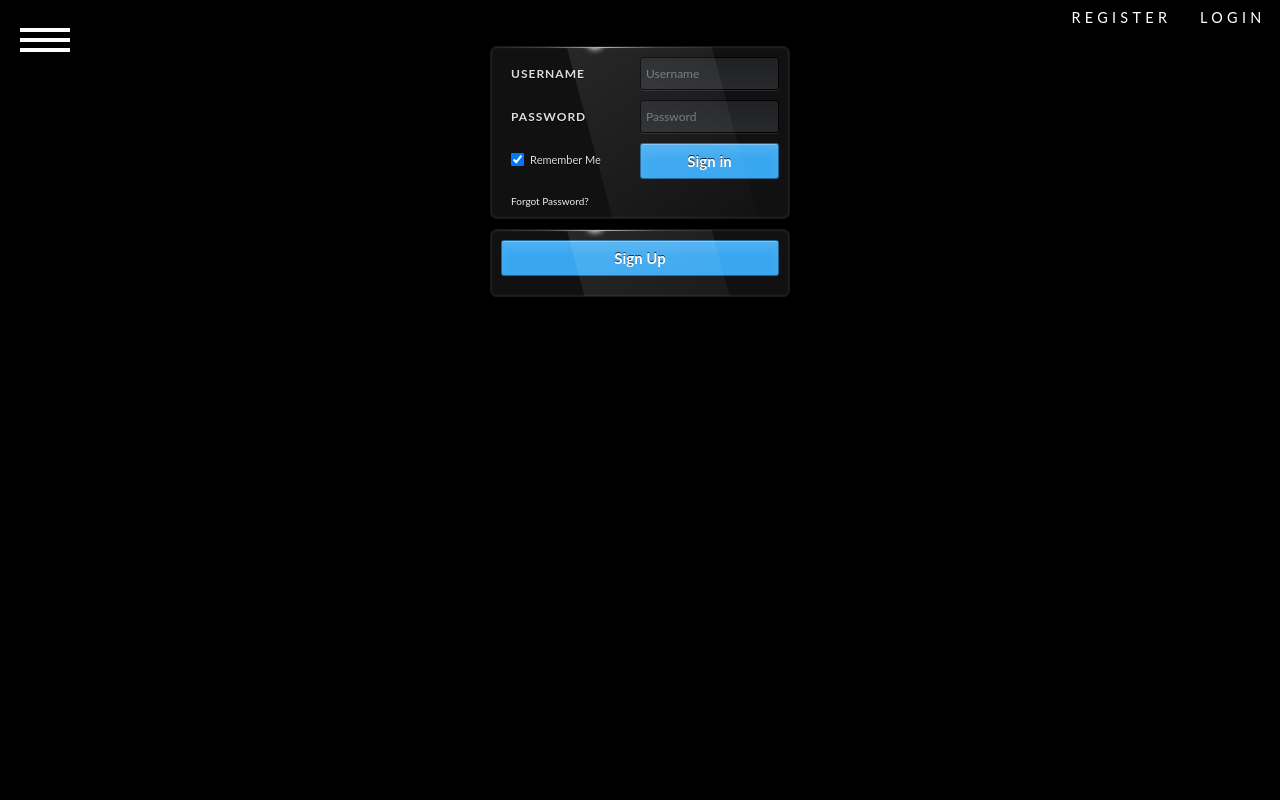
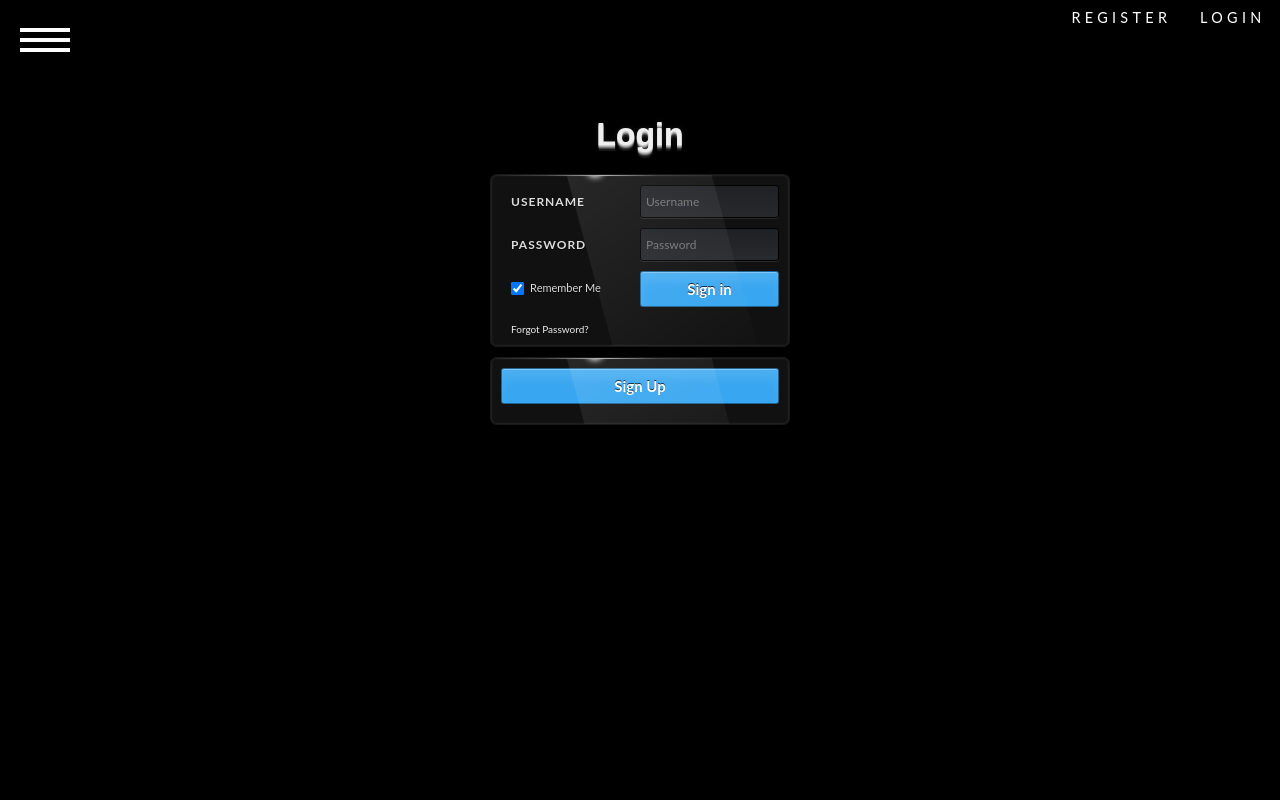
Before and after one commit to Alafazam/techvaganza2014, a CodeIgniter app: page /login in a window 1280 px wide. Run offline with CodeIgniter, Linux system fonts and the light colour scheme.

Commit message:
something

```diff
--- a/application/controllers/_notes/dwsync.xml
+++ b/application/controllers/_notes/dwsync.xml
@@ -1,8 +1,8 @@
 <?xml version="1.0" encoding="utf-8" ?>
 <dwsync>
-<file name="home.php" server="C:/xampp/htdocs/" local="130428504610000000" remote="130428504610000000" Dst="0" />
+<file name="home.php" server="C:/xampp/htdocs/" local="130434152788148240" remote="130434152780000000" Dst="0" />
 <file name="login.php" server="C:/xampp/htdocs/" local="130432827347442445" remote="130432827340000000" Dst="0" />
 <file name="register.php" server="C:/xampp/htdocs/" local="130430827848993034" remote="130430827840000000" Dst="0" />
-<file name="events.php" server="C:/xampp/htdocs/" local="130433614475338956" remote="130433614470000000" Dst="0" />
+<file name="events.php" server="C:/xampp/htdocs/" local="130434157768903123" remote="130434157760000000" Dst="0" />
 <file name="welcome.php" server="C:/xampp/htdocs/" local="130434093081813233" remote="130434093080000000" Dst="0" />
 </dwsync>
--- a/application/controllers/events.php
+++ b/application/controllers/events.php
@@ -11,12 +11,12 @@ class Events extends CI_Controller {
   function index(){
 
 	  	// print categories of all the events
-
-		print_r($this->event->getCategories());
+		$this->load->template('events_view');
 		//$this->load->template(EVENTVIEW,$data);
 
   }
 
+/*
   function creatives($eventid=0,$register=0){
 	  $name=__FUNCTION__;
 
@@ -118,6 +118,8 @@ class Events extends CI_Controller {
 		  }
 	  }
   }
+  */
 }
 
+
 ?>
--- a/application/views/_notes/dwsync.xml
+++ b/application/views/_notes/dwsync.xml
@@ -1,8 +1,8 @@
 <?xml version="1.0" encoding="utf-8" ?>
 <dwsync>
-<file name="home_view.php" server="C:/xampp/htdocs/" local="130428504255810362" remote="130428504250000000" Dst="0" />
+<file name="home_view.php" server="C:/xampp/htdocs/" local="130434155194635883" remote="130434155190000000" Dst="0" />
 <file name="index.html" server="C:/xampp/htdocs/" local="129466704000000000" remote="129466704000000000" Dst="0" />
-<file name="login_view.php" server="C:/xampp/htdocs/" local="130432526020001117" remote="130432526020000000" Dst="0" />
+<file name="login_view.php" server="C:/xampp/htdocs/" local="130434155008605243" remote="130434155000000000" Dst="0" />
 <file name="register_view.php" server="C:/xampp/htdocs/" local="130430829440334054" remote="130430829440000000" Dst="0" />
 <file name="password_reset.php" server="C:/xampp/htdocs/" local="130432555077653120" remote="130432555070000000" Dst="0" />
 <file name="pwd_reset.php" server="C:/xampp/htdocs/" local="130432558460316597" remote="130432558460000000" Dst="0" />
@@ -10,4 +10,6 @@
 <file name="email_verification.php" server="C:/xampp/htdocs/" local="130427569564799749" remote="130427569560000000" Dst="0" />
 <file name="event_view.php" server="C:/xampp/htdocs/" local="130431739870000000" remote="130431739870000000" Dst="0" />
 <file name="welcome_view.php" server="C:/xampp/htdocs/" local="130434096435195035" remote="130434096430000000" Dst="0" />
+<file name="profile_view.php" server="C:/xampp/htdocs/" local="130434137027896805" remote="130434137020000000" Dst="0" />
+<file name="events_view.php" server="C:/xampp/htdocs/" local="130434157161898404" remote="130434157160000000" Dst="0" />
 </dwsync>
--- /dev/null
+++ b/application/views/events_view.php
@@ -0,0 +1,2 @@
+						<div class='content'>
+                        </div>
--- a/application/views/home_view.php
+++ b/application/views/home_view.php
@@ -1,3 +1,3 @@
         <h1>Home</h1>
             <h2>Welcome <?=($first_name)?>!</h2>
-            <a href="home/logout">Logout</a>
+            <a href="/home/logout">Logout</a>
--- a/application/views/login_view.php
+++ b/application/views/login_view.php
@@ -1,6 +1,7 @@
                         <div id='login'>
+                        	<h1 class="center">Login</h1>
 <?php echo validation_errors("<div class='error glass center'>",'</div>')?>
-                            <form class="glass" action="<?=base_url()?>login/verify" method="post" accept-charset="utf-8">
+                            <form class="glass" action="/login/verify" method="post" accept-charset="utf-8">
                                 <p class="clearfix">
                                     <label for="username">Username</label>
                                     <input type="text" name="username" id="username" placeholder="Username">
@@ -17,14 +18,14 @@
                                     <input type="submit" name="submit" value="Sign in">
                                 </p>
                                 <p class="clearfix">
-                                    <a href="<?=base_url()?>login/password" class="forgot">
+                                    <a href="/login/password" class="forgot">
                                         Forgot Password?
                                     </a>
                                 </p>
                             </form>
                             <div class="glass">
                                 <p class="clearfix">
-                                    <a href="<?=base_url()?>register">
+                                    <a href="/register">
                                         <input type="submit" name="submit" value="Sign Up">
                                     </a>
                                 </p>
--- a/application/views/templates/_notes/dwsync.xml
+++ b/application/views/templates/_notes/dwsync.xml
@@ -1,5 +1,5 @@
 <?xml version="1.0" encoding="utf-8" ?>
 <dwsync>
-<file name="footer.php" server="C:/xampp/htdocs/" local="130434106928305207" remote="130434106920000000" Dst="0" />
-<file name="header.php" server="C:/xampp/htdocs/" local="130434104389369988" remote="130434104380000000" Dst="0" />
+<file name="footer.php" server="C:/xampp/htdocs/" local="130434155470341653" remote="130434155470000000" Dst="0" />
+<file name="header.php" server="C:/xampp/htdocs/" local="130434155047637475" remote="130434155040000000" Dst="0" />
 </dwsync>
--- a/application/views/templates/footer.php
+++ b/application/views/templates/footer.php
@@ -23,8 +23,8 @@
 
 
 
-    <script src="<?=base_url()?>js/classie.js"></script>
-	<script src="<?=base_url()?>js/mlpushmenu.js"></script>
+    <script src="/js/classie.js"></script>
+	<script src="/js/mlpushmenu.js"></script>
     <script>
        var mlPushMenu =  new mlPushMenu( document.getElementById( 'mp-menu' ), document.getElementById( 'trigger' ) );
         //(function() {
@@ -56,7 +56,7 @@
 
 
     </script>
-        <script src="<?=base_url()?>js/star.js"></script>
+        <script src="/js/star.js"></script>
 
 	</body>
 </html>
--- a/application/views/templates/header.php
+++ b/application/views/templates/header.php
@@ -3,14 +3,14 @@
     <head>
         <title>Login</title>
         <meta name="viewport" content="width=device-width, initial-scale=1.0">
-        <script src="<?=base_url()?>js/snap.svg-min.js"></script>
-		<script src="<?=base_url()?>js/modernizr.custom.js"></script>
-		<script src="<?=base_url()?>js/svgLoader.js"></script>
-        <link rel="stylesheet" type="text/css" href="<?=base_url()?>css/normalize.css" />
-		<link rel="stylesheet" type="text/css" href="<?=base_url()?>css/component.css" />
-		<link rel="stylesheet" type="text/css" href="<?=base_url()?>css/icons.css" />
-		<link rel="stylesheet" type="text/css" href="<?=base_url()?>css/login_form.css" />
-		<link rel="stylesheet" type="text/css" href="<?=base_url()?>css/main.css" />
+        <script src="/js/snap.svg-min.js"></script>
+		<script src="/js/modernizr.custom.js"></script>
+		<script src="/js/svgLoader.js"></script>
+        <link rel="stylesheet" type="text/css" href="/css/normalize.css" />
+		<link rel="stylesheet" type="text/css" href="/css/component.css" />
+		<link rel="stylesheet" type="text/css" href="/css/icons.css" />
+		<link rel="stylesheet" type="text/css" href="/css/login_form.css" />
+		<link rel="stylesheet" type="text/css" href="/css/main.css" />
         <?php
 			if(isset($home)){
 				echo "<link rel='stylesheet' href='/css/hexaflip.css' />";
@@ -29,6 +29,8 @@
                     <h2 class="icon icon-world">All Categories</h2>
                     <a class="mp-back" href="#">back</a>
                     <ul>
+                        <li><a class="icon icon-shop" href="/">Home</a></li>
+                        <li><a class="icon icon-display" href="/login">Login</a></li>
                         <li class="icon icon-arrow-left">
                             <a class="icon icon-display" href="#">Events</a>
                             <div class="mp-level">
@@ -202,7 +204,6 @@
                         </li>
                         <li><a class="icon icon-photo pageload-link" href="#">Contacts</a></li>
                         <li><a class="icon icon-wallet pageload-link" href="#">Sponsers</a></li>
-                        <li><a class="icon icon-wallet pageload-link" href="#">Gallery</a></li>
 
                     </ul>
 
--- a/css/_notes/dwsync.xml
+++ b/css/_notes/dwsync.xml
@@ -4,7 +4,7 @@
 <file name="component.css" server="C:/xampp/htdocs/" local="130433614475408960" remote="130433614470000000" Dst="0" />
 <file name="icons.css" server="C:/xampp/htdocs/" local="130428912018114070" remote="130428912010000000" Dst="0" />
 <file name="login_form.css" server="C:/xampp/htdocs/" local="130434066323372738" remote="130434066320000000" Dst="0" />
-<file name="main.css" server="C:/xampp/htdocs/" local="130434065682406076" remote="130434065680000000" Dst="0" />
+<file name="main.css" server="C:/xampp/htdocs/" local="130434135540591736" remote="130434135540000000" Dst="0" />
 <file name="normalize.css" server="C:/xampp/htdocs/" local="130428912022004293" remote="130428912020000000" Dst="0" />
 <file name="hexaflip.css" server="C:/xampp/htdocs/" local="130434107005889644" remote="130434107000000000" Dst="0" />
 </dwsync>
--- a/css/main.css
+++ b/css/main.css
@@ -58,8 +58,17 @@
 
 
 #akt_content{
-	margin:80px 15px 15px 15px 15px;
+	margin:80px 15px 15px 15px;
 	color:#eee;
+}
+
+#akt_content h1{
+	text-shadow: 0 1px 0 #ccc,
+               0 2px 0 #aaa,
+               0 3px 0 #777,
+               0 4px 0 #444,
+               0 6px 1px rgba(255,255,255,.1),
+               0 0 5px rgba(255,255,255,.1);
 }
 
 .center{
@@ -75,6 +84,25 @@
 	max-width:480px;
 	margin-left:auto;
 	margin-right:auto;
+}
+
+#profile{
+	padding:20px;
+}
+
+#profile table {
+	width: 100%;
+	border:0;
+	border-collapse:separate;
+	border-spacing:10px 20px;
+}
+
+#profile td:first-child{
+	font-weight:bold;
+}
+
+#profile tr{
+	margin-bottom:20px;
 }
 
 
@@ -210,8 +238,10 @@
 	.glass input[type='email'],
 	.glass input[type='password'],
 	.glass input[type='tel'],
-	.half{
+	.half,
+	#profile td{
 		width:100% !important;
+		display:block;
 	}
 
 	.half label:first-child{
```
Also changed, not shown: application/controllers/home.php (+13 -4 lines), application/views/profile_view.php (added, +43 -0 lines).
